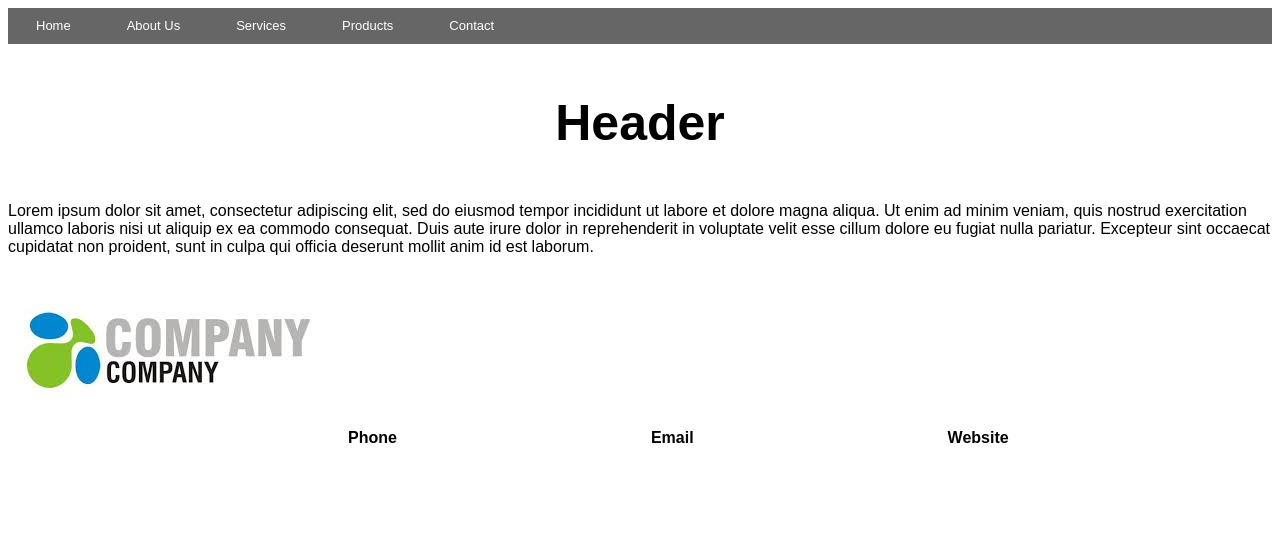
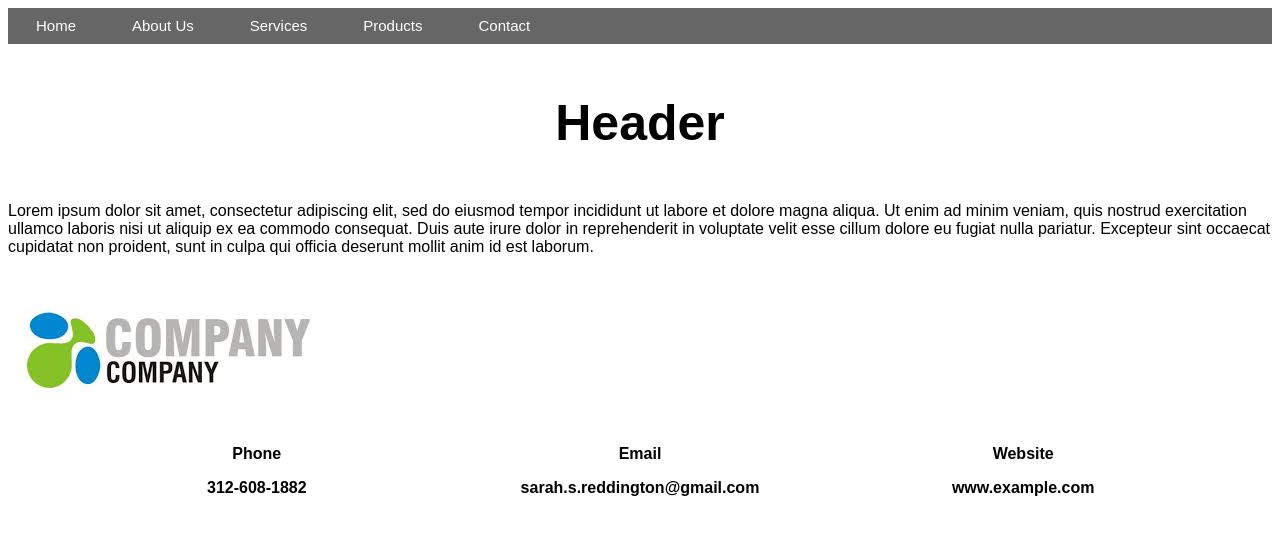
Before and after one commit to sarahreddington/week2, a plain HTML site: page index.html in a window 1280 px wide. Drawn offline with Linux system fonts and the light colour scheme.

Commit message:
commit 3

```diff
--- a/index.html
+++ b/index.html
@@ -19,8 +19,9 @@
 		<div id="imageleft">
 			<a href="www.google.com"><img src="Image_genericcompany.jpeg" /></a>
 </div>
-		<div id="Phone">Phone</div>
-		<div id="Email">Email</div>
-		<div id="Website">Website</div>
-
+<div id="footer">
+		<div id="Phone"><span style="font-weight: bold;">Phone</span></p>312-608-1882</p></div>
+		<div id="Email"><p>Email</p>sarah.s.reddington@gmail.com</span></div>
+		<div id="Website"><p>Website</p><span>www.example.com</span></div>
+	</div>
 	</body>
--- a/style.css
+++ b/style.css
@@ -11,7 +11,7 @@ ul.nav {
     line-height:36px;
     background:#666666;
     font-family:Arial, Helvetica, sans-serif;
-    font-size:13px;
+    font-size:15px;
 }
 ul.nav li {
     float:left;
@@ -48,26 +48,31 @@ p {
 	font-family: Arial;
 }
 
+
+#footer {
+	display: block;
+	text-align: center;
+}
 #Phone {
-	width: 33%;
-	display: inline;
-	padding-left: 340px;
+	width: 30%;
+	display: inline-block;
+	//padding-left: 340px;
 	font-weight: bold;
 	font-family: Arial;
 }
 
-#email {
-	width: 33%;
-	display: inline;
-	padding-left: 250px;
+#Email {
+	width: 30%;
+	display: inline-block;
+	//padding-left: 250px;
 	font-weight: bold;
 	font-family: Arial;
 }
 
-#website {
-	width: 33%;
-	display: inline;
-	padding-left: 250px;
+#Website {
+	width: 30%;
+	display: inline-block;
+	//padding-left: 250px;
 	font-weight: bold;
 	font-family: Arial;
 }
```
